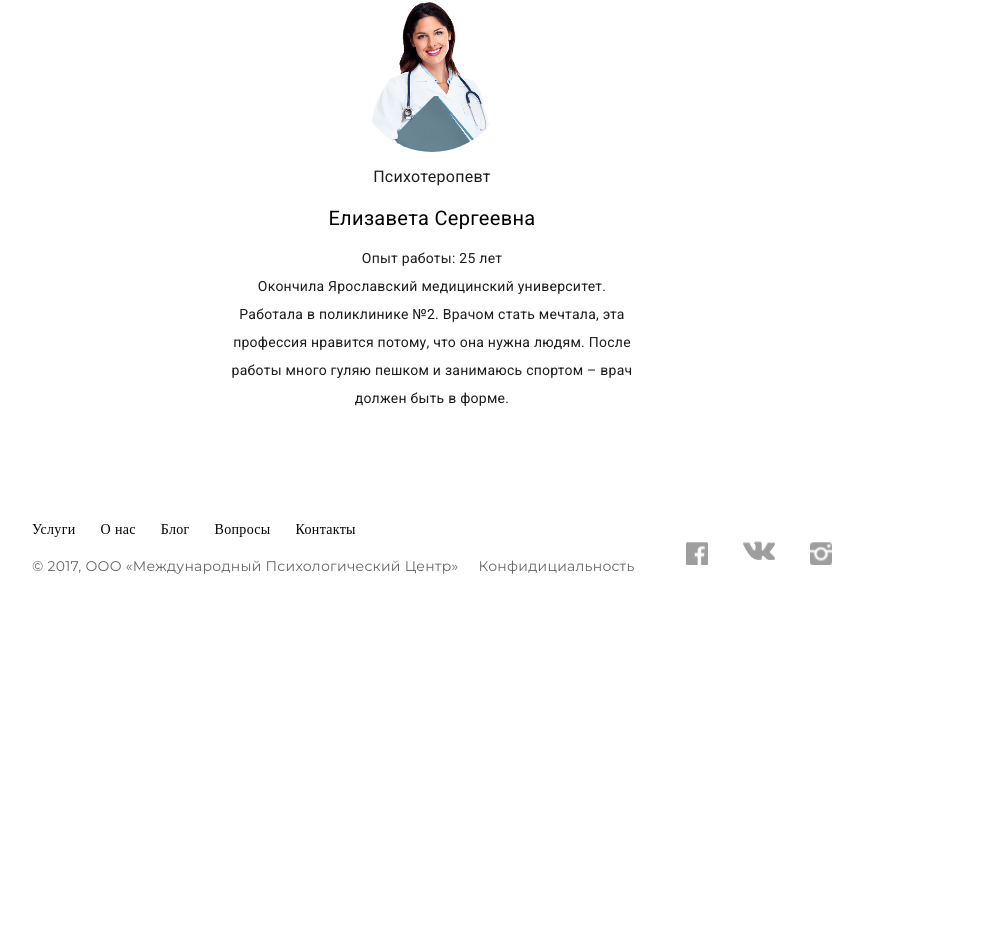
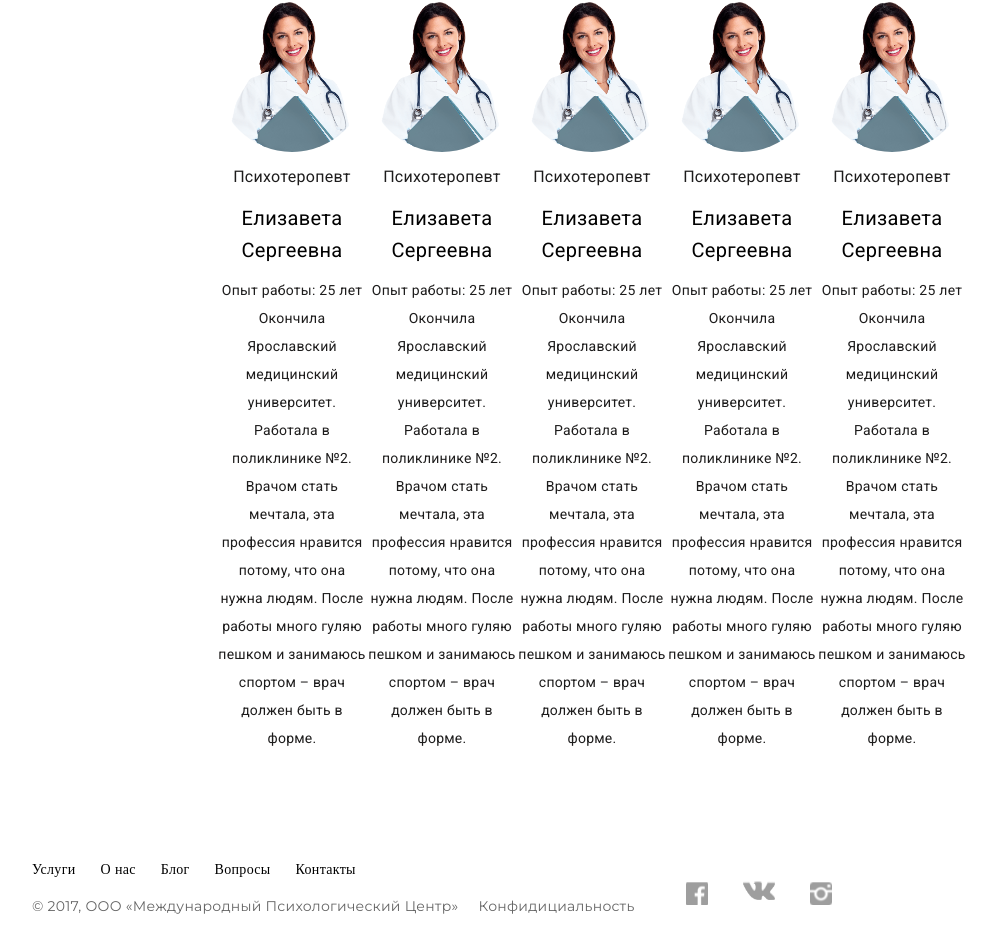
Before and after one commit to YongminK/i-understand-mockup-test, a React app: page / in a window 1280 px wide. Shown: the part 2732-3681 px from the top of the page, without its empty margins (208-1204 px from the left). Before the commit the page ends 3354 px from the top, so only its background shows below. Built offline with nearby package versions, Linux system fonts and the light colour scheme.

Commit message:
start of slider

```diff
--- a/src/components/home/Specialists.js
+++ b/src/components/home/Specialists.js
@@ -1,12 +1,36 @@
 import React from 'react';
 
-class Specialists extends React.Component{
-    render(){
-        return(
+class Specialists extends React.Component {
+    render() {
+        return (
             <section className="specialists">
                 <div className="specialists__head">
                     <p>Наши специалисты</p>
                 </div>
+                <div className="specialists__carousel">
+                    <div className="carousel__items">
+                        <ul>
+                            <li className="carousel__item">
+                                <div className="specialists__logo">
+                                    <div className="specialists__logo__img"></div>
+                                    <p className="specialists__logo__desc">Психотеропевт</p>
+                                </div>
+                                <div className="specialists__name">
+                                    <p>Елизавета Сергеевна</p>
+                                </div>
+                                <div className="specialists__description">
+                                    <p className="specialists__description__experience">
+                                        Опыт работы: 25 лет
+                                    </p>
+                                    <p className="specialists__description__study">
+                                        Окончила Ярославский медицинский университет.
+                                    </p>
+                                    <p className="specialists__description__text">
+                                        Работала в поликлинике №2. Врачом стать мечтала, эта профессия нравится потому, что она нужна людям. После работы много гуляю пешком и занимаюсь спортом – врач должен быть в форме.
+                                    </p>
+                                </div>
+                            </li>
+                            <li className="carousel__item">
                                 <div className="specialists__logo">
                                     <div className="specialists__logo__img"></div>
                                     <p className="specialists__logo__desc">Психотеропевт</p>
@@ -23,6 +47,66 @@ class Specialists extends React.Component{
                                         Работала в поликлинике №2. Врачом стать мечтала, эта профессия нравится потому, что она нужна людям. После работы много гуляю пешком и занимаюсь спортом – врач должен быть в форме.
                                     </p>
                                 </div>
+                            </li>
+                            <li className="carousel__item">
+                                <div className="specialists__logo">
+                                    <div className="specialists__logo__img"></div>
+                                    <p className="specialists__logo__desc">Психотеропевт</p>
+                                </div>
+                                <div className="specialists__name">
+                                    <p>Елизавета Сергеевна</p>
+                                </div>
+                                <div className="specialists__description">
+                                    <p className="specialists__description__experience">Опыт работы: 25 лет</p>
+                                    <p className="specialists__description__study">
+                                        Окончила Ярославский медицинский университет.
+                                    </p>
+                                    <p className="specialists__description__text">
+                                        Работала в поликлинике №2. Врачом стать мечтала, эта профессия нравится потому, что она нужна людям. После работы много гуляю пешком и занимаюсь спортом – врач должен быть в форме.
+                                    </p>
+                                </div>
+                            </li>
+                            <li className="carousel__item">
+                                <div className="specialists__logo">
+                                    <div className="specialists__logo__img"></div>
+                                    <p className="specialists__logo__desc">Психотеропевт</p>
+                                </div>
+                                <div className="specialists__name">
+                                    <p>Елизавета Сергеевна</p>
+                                </div>
+                                <div className="specialists__description">
+                                    <p className="specialists__description__experience">Опыт работы: 25 лет</p>
+                                    <p className="specialists__description__study">
+                                        Окончила Ярославский медицинский университет.
+                                    </p>
+                                    <p className="specialists__description__text">
+                                        Работала в поликлинике №2. Врачом стать мечтала, эта профессия нравится потому, что она нужна людям. После работы много гуляю пешком и занимаюсь спортом – врач должен быть в форме.
+                                    </p>
+                                </div>
+                            </li>
+                            <li className="carousel__item">
+                                <div className="specialists__logo">
+                                    <div className="specialists__logo__img"></div>
+                                    <p className="specialists__logo__desc">Психотеропевт</p>
+                                </div>
+                                <div className="specialists__name">
+                                    <p>Елизавета Сергеевна</p>
+                                </div>
+                                <div className="specialists__description">
+                                    <p className="specialists__description__experience">Опыт работы: 25 лет</p>
+                                    <p className="specialists__description__study">
+                                        Окончила Ярославский медицинский университет.
+                                    </p>
+                                    <p className="specialists__description__text">
+                                        Работала в поликлинике №2. Врачом стать мечтала, эта профессия нравится потому, что она нужна людям. После работы много гуляю пешком и занимаюсь спортом – врач должен быть в форме.
+                                    </p>
+                                </div>
+                            </li>
+                        </ul>
+                    </div>
+                    <div class="nav__dots"></div>
+                </div>
+
             </section>
         )
     }
--- a/src/style/style.css
+++ b/src/style/style.css
@@ -374,3 +374,11 @@ body {
     line-height: 28px;
     text-align: center;
 }
+
+.carousel__items ul{
+    display: flex;
+    flex-flow: row;
+}
+.carousel__item{
+    width: 500px;
+}
```
Lines whose indentation alone changed are shown as unchanged.
